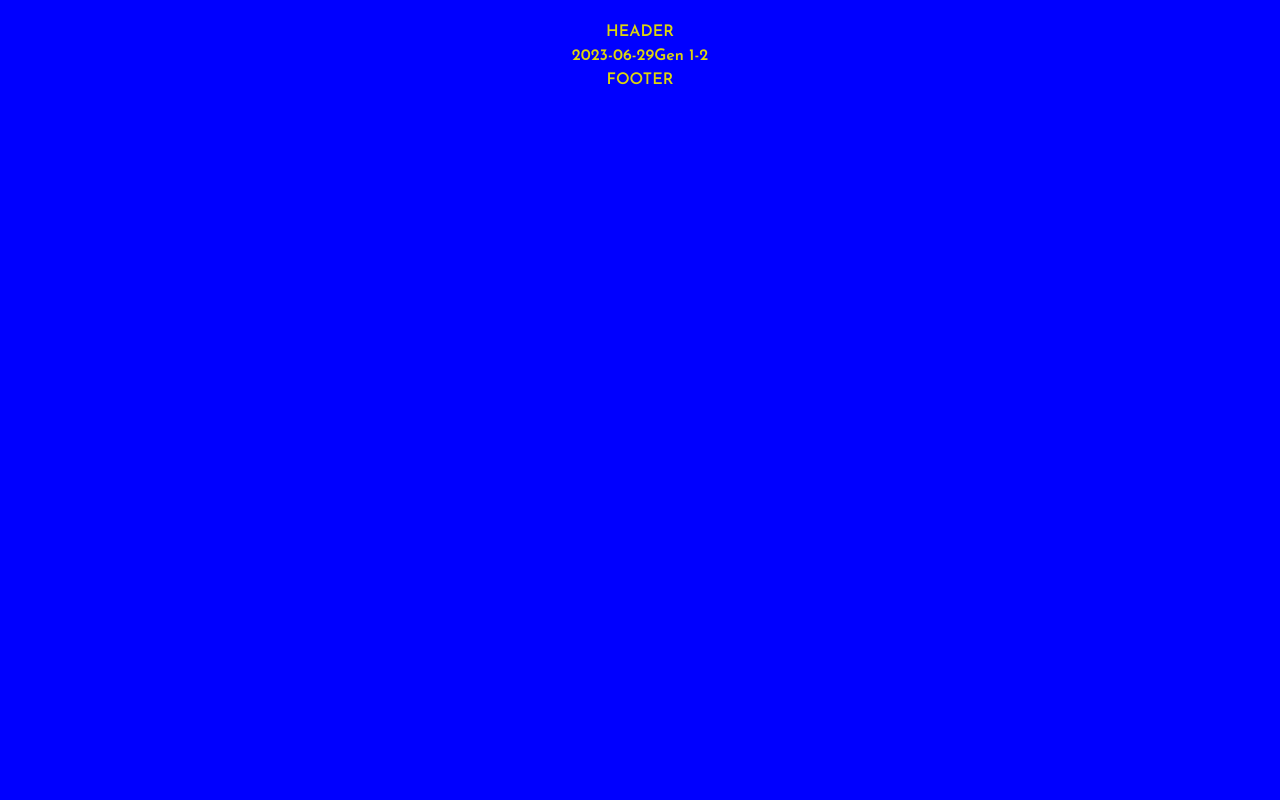
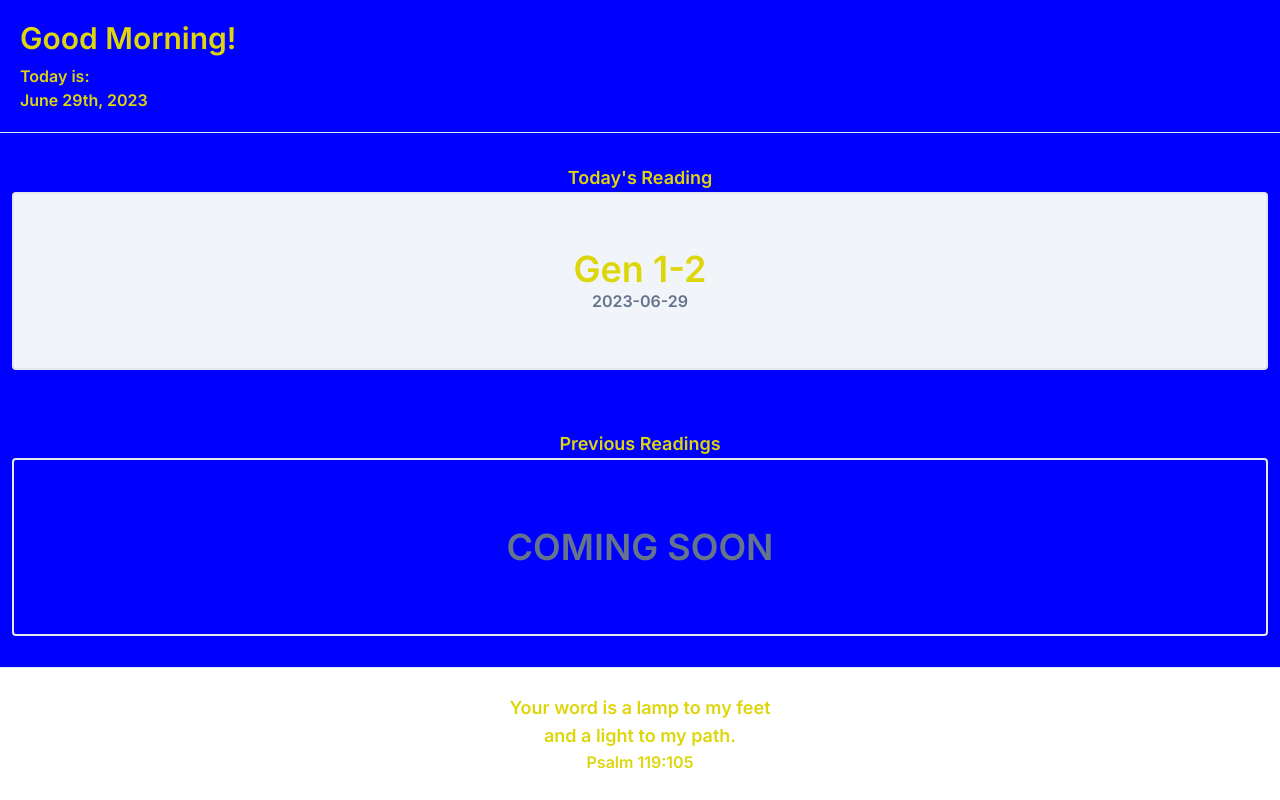
Before and after one commit to brinkhill/bible-plam, a Next.js app: page / in a window 1280 px wide. Built offline with nearby package versions, Linux system fonts and the light colour scheme.

Commit message:
a small update to style

```diff
--- a/app/components/footer.tsx
+++ b/app/components/footer.tsx
@@ -1,3 +1,11 @@
 export default function Footer() {
- return <section className="flex justify-center">FOOTER</section>;
+ return (
+  <section className="flex flex-col justify-center place-items-center text-center h-1/6 p-5 border-t bg-card">
+   <p className="text-lg">
+    Your word is a lamp to my feet <br />
+    and a light to my path.
+   </p>
+   <p className="">Psalm 119:105</p>
+  </section>
+ );
 }
--- a/app/components/gist.tsx
+++ b/app/components/gist.tsx
@@ -3,9 +3,20 @@
 export default function Gist() {
  const result = findPassageByDate(jsonString);
  return (
-  <section className="flex justify-center">
-   <p>{result?.Date}</p>
-   <p>{result?.Passage}</p>
+  <section className="flex flex-col justify-evenly h-4/6 ">
+   <div className="h-1/2 pt-0 pb-0 p-3 flex flex-col justify-center place-items-center">
+    <p className="text-lg">Today's Reading</p>
+    <div className="h-2/3 border-2 w-full flex flex-col place-items-center justify-center rounded bg-muted">
+     <p className="text-4xl">{result?.Passage}</p>
+     <p className="text-muted-foreground">{result?.Date}</p>
+    </div>
+   </div>
+   <div className="h-1/2 pt-0 pb-0 p-3 flex flex-col justify-center place-items-center">
+    <p className="text-lg">Previous Readings</p>
+    <div className="h-2/3 border-2 w-full flex place-items-center justify-center rounded">
+     <p className="text-4xl text-muted-foreground">COMING SOON</p>
+    </div>
+   </div>
   </section>
  );
 }
--- a/app/components/header.tsx
+++ b/app/components/header.tsx
@@ -1,3 +1,25 @@
 export default function Header() {
- return <section className="flex justify-center">HEADER</section>;
+ const today: Date = new Date();
+ const formattedDate: string = formatDate(today);
+ return (
+  <section className="flex flex-col justify-left justify-between h-1/6 p-5 border-b">
+   <p className="text-3xl">Good Morning!</p>
+   <div>
+    <p>Today is:</p>
+    <p>{formattedDate}</p>
+   </div>
+  </section>
+ );
 }
+
+function formatDate(date: Date): string {
+ const months: string[] = ["January", "February", "March", "April", "May", "June", "July", "August", "September", "October", "November", "December"];
+
+ const day: number = date.getDate();
+ const month: string = months[date.getMonth()];
+ const year: number = date.getFullYear();
+
+ const suffix: string = day >= 11 && day <= 13 ? "th" : day % 10 === 1 ? "st" : day % 10 === 2 ? "nd" : day % 10 === 3 ? "rd" : "th";
+
+ return `${month} ${day}${suffix}, ${year}`;
+}
--- a/app/globals.css
+++ b/app/globals.css
@@ -22,36 +22,13 @@
  --border: 214.3 31.8% 91.4%;
  --input: 214.3 31.8% 91.4%;
  --ring: 222.2 84% 4.9%;
- --radius: 0.5rem;
-}
-
-@media (prefers-color-scheme: dark) {
- :root {
-  --background: 222.2 84% 4.9%;
-  --foreground: 210 40% 98%;
-  --card: 222.2 84% 4.9%;
-  --card-foreground: 210 40% 98%;
-  --popover: 222.2 84% 4.9%;
-  --popover-foreground: 210 40% 98%;
-  --primary: 210 40% 98%;
-  --primary-foreground: 222.2 47.4% 11.2%;
-  --secondary: 217.2 32.6% 17.5%;
-  --secondary-foreground: 210 40% 98%;
-  --muted: 217.2 32.6% 17.5%;
-  --muted-foreground: 215 20.2% 65.1%;
-  --accent: 217.2 32.6% 17.5%;
-  --accent-foreground: 210 40% 98%;
-  --destructive: 0 62.8% 30.6%;
-  --destructive-foreground: 210 40% 98%;
-  --border: 217.2 32.6% 17.5%;
-  --input: 217.2 32.6% 17.5%;
-  --ring: 212.7 26.8% 83.9;
- }
+ --radius: 0.8rem;
 }
 
 body {
  color: rgb(var(--foreground));
  background: rgb(var(--background));
  width: 100svw;
- padding: 20px;
+ height: 100svh;
+ /* padding: 20px; */
 }
--- a/app/layout.tsx
+++ b/app/layout.tsx
@@ -1,10 +1,10 @@
 import "./globals.css";
 import type { Metadata } from "next";
-import { Josefin_Sans } from "next/font/google";
+import { Inter } from "next/font/google";
 import Header from "./components/header";
 import Footer from "./components/footer";
 
-const borel = Josefin_Sans({ subsets: ["latin"], weight: ["600"] });
+const inter = Inter({ subsets: ["latin"], weight: ["600"] });
 
 export const metadata: Metadata = {
  title: "Create Next App",
@@ -14,7 +14,7 @@ export const metadata: Metadata = {
 export default function RootLayout({ children }: { children: React.ReactNode }) {
  return (
   <html lang="en">
-   <body className={borel.className}>
+   <body className={inter.className}>
     <Header />
     {children}
     <Footer />
--- a/tailwind.config.ts
+++ b/tailwind.config.ts
@@ -13,7 +13,50 @@ const config: Config = {
         'gradient-conic':
           'conic-gradient(from 180deg at 50% 50%, var(--tw-gradient-stops))',
       },
+
+      colors: {
+        border: "hsl(var(--border))",
+        input: "hsl(var(--input))",
+        ring: "hsl(var(--ring))",
+        background: "hsl(var(--background))",
+        foreground: "hsl(var(--foreground))",
+        primary: {
+          DEFAULT: "hsl(var(--primary))",
+          foreground: "hsl(var(--primary-foreground))",
+        },
+        secondary: {
+          DEFAULT: "hsl(var(--secondary))",
+          foreground: "hsl(var(--secondary-foreground))",
+        },
+        destructive: {
+          DEFAULT: "hsl(var(--destructive))",
+          foreground: "hsl(var(--destructive-foreground))",
+        },
+        muted: {
+          DEFAULT: "hsl(var(--muted))",
+          foreground: "hsl(var(--muted-foreground))",
+        },
+        accent: {
+          DEFAULT: "hsl(var(--accent))",
+          foreground: "hsl(var(--accent-foreground))",
+        },
+        popover: {
+          DEFAULT: "hsl(var(--popover))",
+          foreground: "hsl(var(--popover-foreground))",
+        },
+        card: {
+          DEFAULT: "hsl(var(--card))",
+          foreground: "hsl(var(--card-foreground))",
+        },
+      },
+      borderRadius: {
+        lg: "var(--radius)",
+        md: "calc(var(--radius) - 2px)",
+        sm: "calc(var(--radius) - 4px)",
+      },
+
     },
+
   },
   plugins: [],
 }
```
